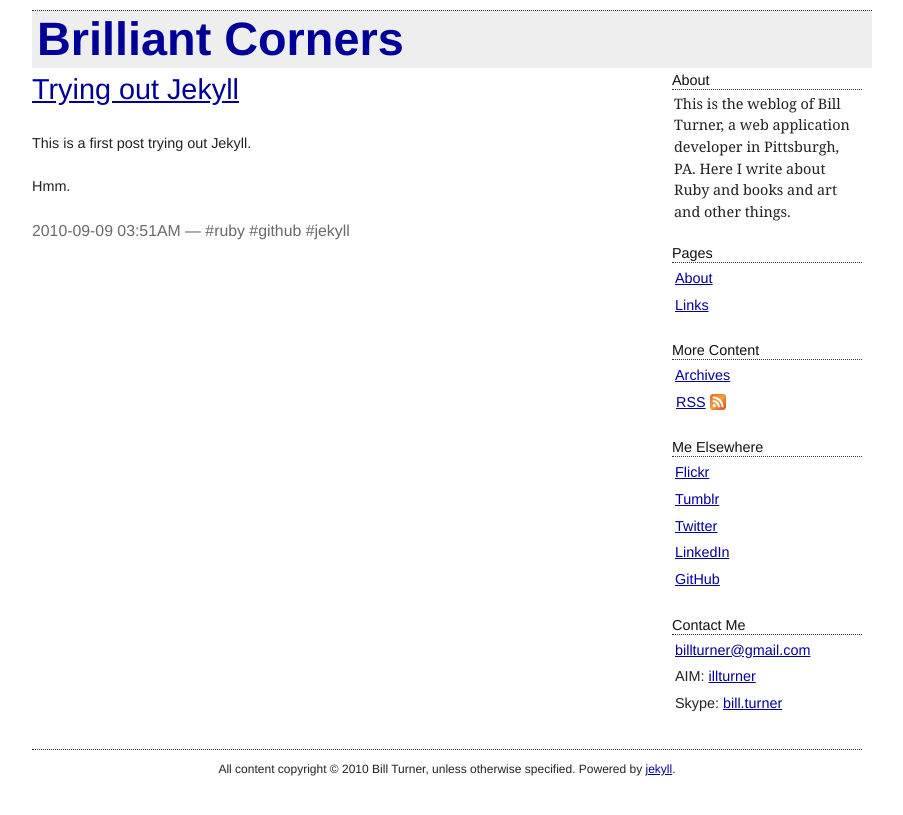
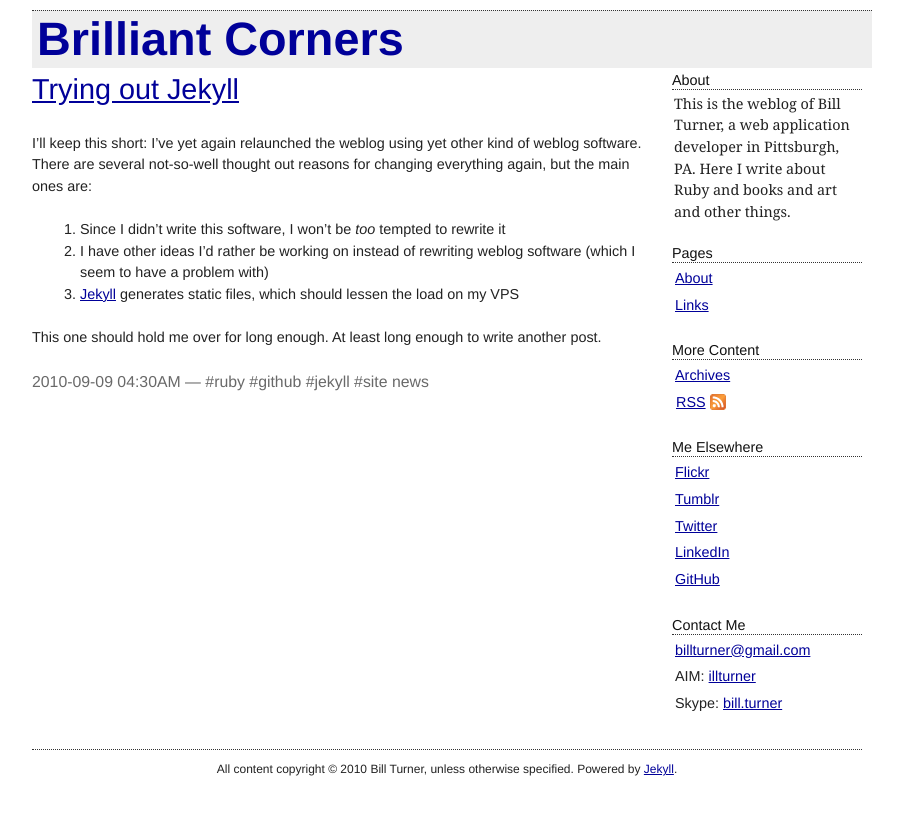
Before and after one commit to billturner/old_kindofblue_com, a Jekyll site: the page built from _posts/2010-09-08-trying-out-jekyll.markdown, in a window 1280 px wide. Shown: the top 815 px of the page, without its empty margins (133-1036 px from the left). Built offline with Jekyll 4.4.1, drawn with Linux system fonts in a browser that asks for light colours; Markdown is read by kramdown in place of the engine named in the settings; comment, search, counter and statistics services are not loaded.

Commit message:
FInishing up new post

```diff
--- a/_layouts/default.html
+++ b/_layouts/default.html
@@ -100,7 +100,7 @@
 
       <footer class="span-21 last" id="footer">
         All content copyright &copy; {{ 'now' | date: "%Y" }} Bill Turner, unless otherwise specified.
-        Powered by <a href="http://github.com/mojombo/jekyll" title="The jekyll (static site generator) code repository" rel="external">jekyll</a>.
+        Powered by <a href="http://github.com/mojombo/jekyll" title="The Jekyll (static site generator) code repository" rel="external">Jekyll</a>.
       </footer>
     </div>
 
--- a/_posts/2010-09-08-trying-out-jekyll.markdown
+++ b/_posts/2010-09-08-trying-out-jekyll.markdown
@@ -1,13 +1,18 @@
 ---
 layout: post
-date: 2010-09-08T22:51:32-05:00
+date: 2010-09-08T23:30:00-05:00
 title: Trying out Jekyll
 excerpt: Where I convert my weblog, yet again, to another blogging engine. This time, I'm using the static generator called jekyll.
 tags:
 - ruby
 - github
 - jekyll
+- site news
 ---
-This is a first post trying out Jekyll.
+I'll keep this short: I've yet again relaunched the weblog using yet other kind of weblog software. There are several not-so-well thought out reasons for changing everything again, but the main ones are:
 
-Hmm.
+1. Since I didn't write this software, I won't be _too_ tempted to rewrite it
+2. I have other ideas I'd rather be working on instead of rewriting weblog software (which I seem to have a problem with)
+3. [Jekyll](http://github.com/mojombo/jekyll "The Jekyll weblog software on Github") generates static files, which should lessen the load on my VPS
+
+This one should hold me over for long enough. At least long enough to write another post.
```
